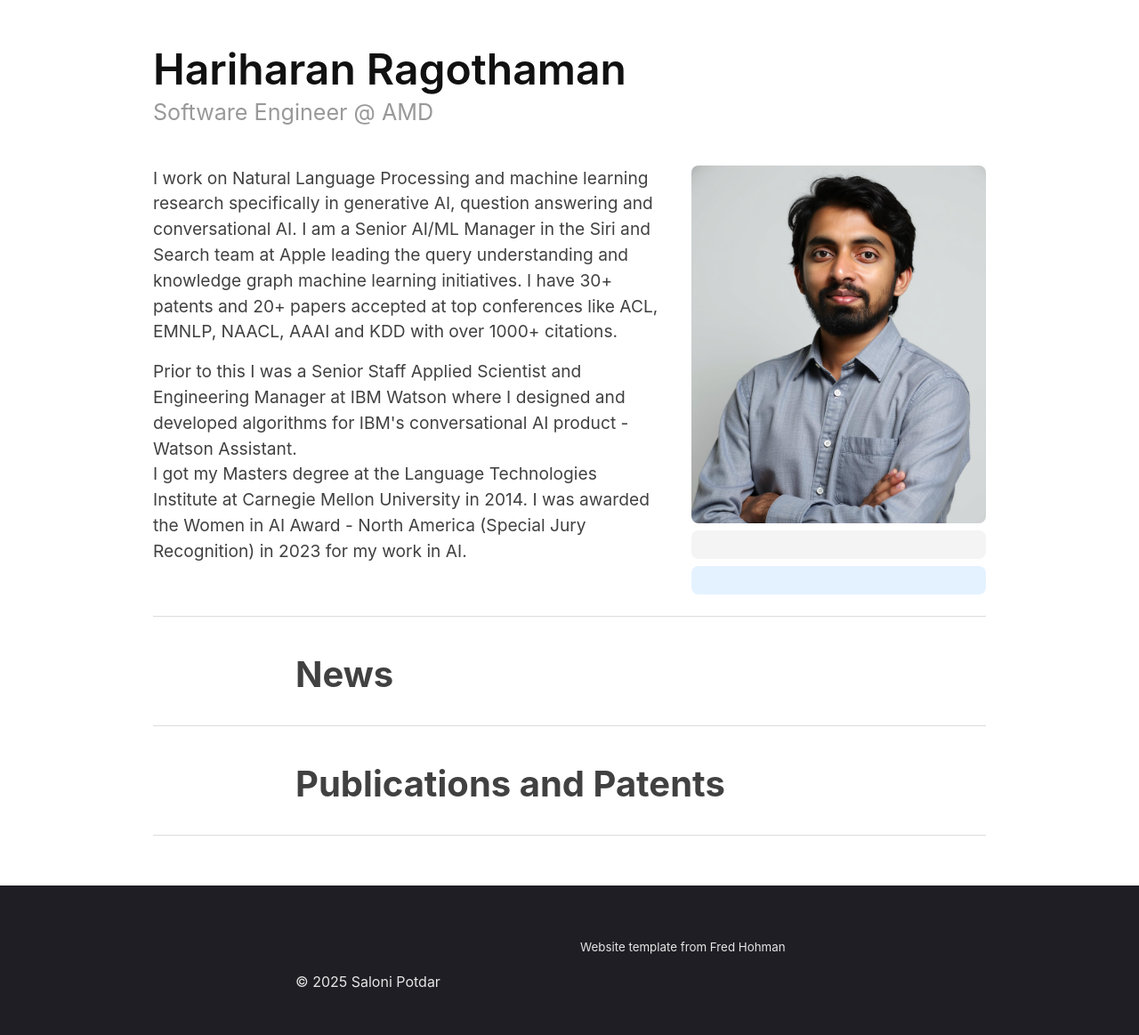
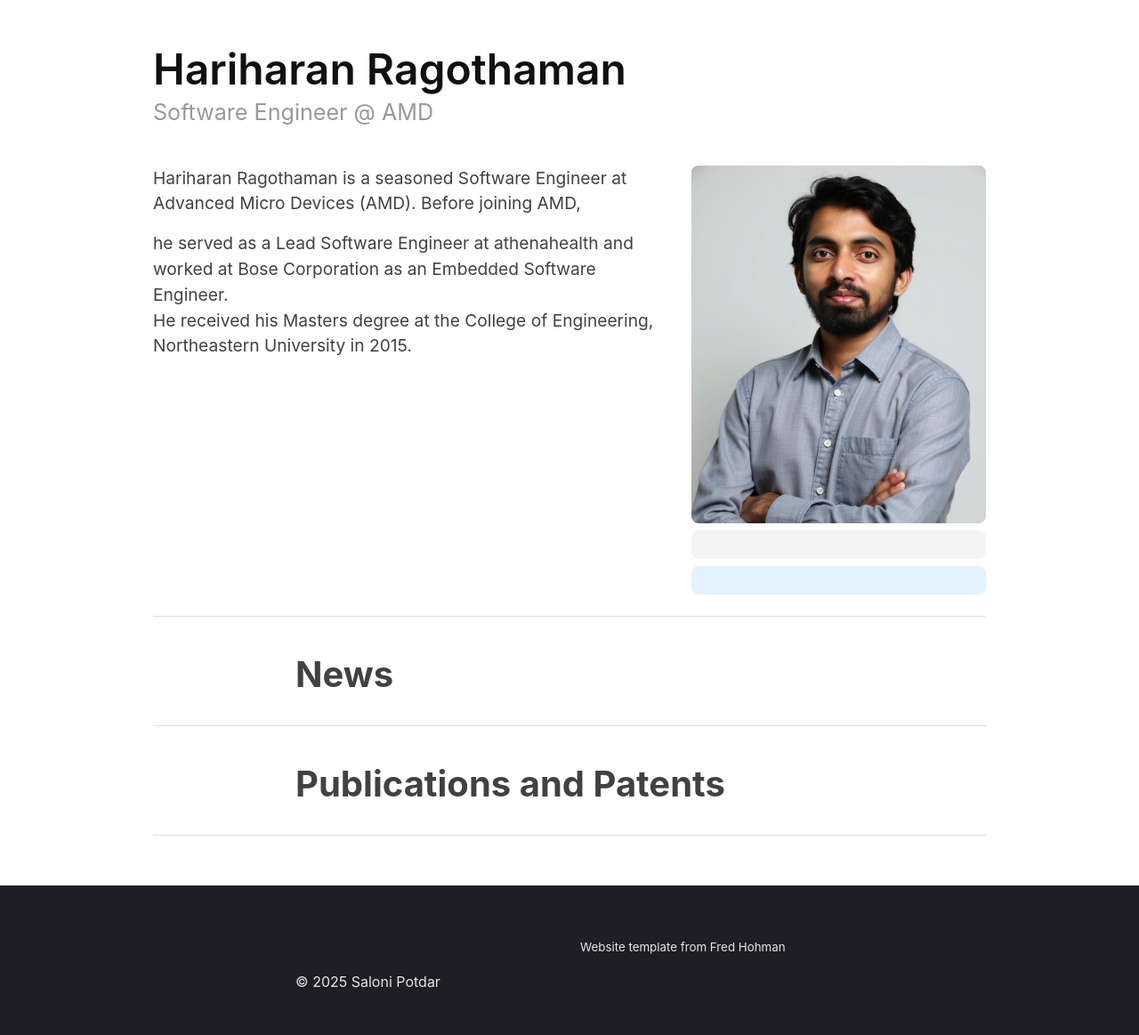
Before and after one commit to hariharanragothaman/hariharanragothaman.github.io, a Jekyll site: the page built from index.md, in a window 1280 px wide. Shown: the whole page at 89% size. Built offline with Jekyll 4.4.1, drawn with Linux system fonts in a browser that asks for light colours; nearby versions of some CDN libraries; some web fonts are replaced.

Commit message:
Polishes and Updates

```diff
--- a/index.md
+++ b/index.md
@@ -14,14 +14,14 @@ jsarr:
 	</div>
 	<div class="intro-left">
 	<div class="intro-left">
-		I work on Natural Language Processing and machine learning research specifically in generative AI, question answering and conversational AI. I am a Senior AI/ML Manager in the Siri and Search team at Apple leading the query understanding and knowledge graph machine learning initiatives. I have 30+ patents and 20+ papers accepted at top conferences like ACL, EMNLP, NAACL, AAAI and KDD with over 1000+ citations.
+		Hariharan Ragothaman is a seasoned Software Engineer at Advanced Micro Devices (AMD). Before joining AMD,
 	</div>
 	<div style="height: 1rem"></div>
 	<div>
-        Prior to this I was a Senior Staff Applied Scientist and Engineering Manager at IBM Watson where I designed and developed algorithms for IBM's conversational AI product - Watson Assistant.
+        he served as a Lead Software Engineer at athenahealth and worked at Bose Corporation as an Embedded Software Engineer.
 	</div>
 	<div class="intro-left">
-        I got my Masters degree at the Language Technologies Institute at Carnegie Mellon University in 2014. I was awarded the Women in AI Award - North America (Special Jury Recognition) in 2023 for my work in AI.
+        He received his Masters degree at the College of Engineering, Northeastern University in 2015.
 	</div>
 	<div style="height: 1rem"></div>
 </div>
```
